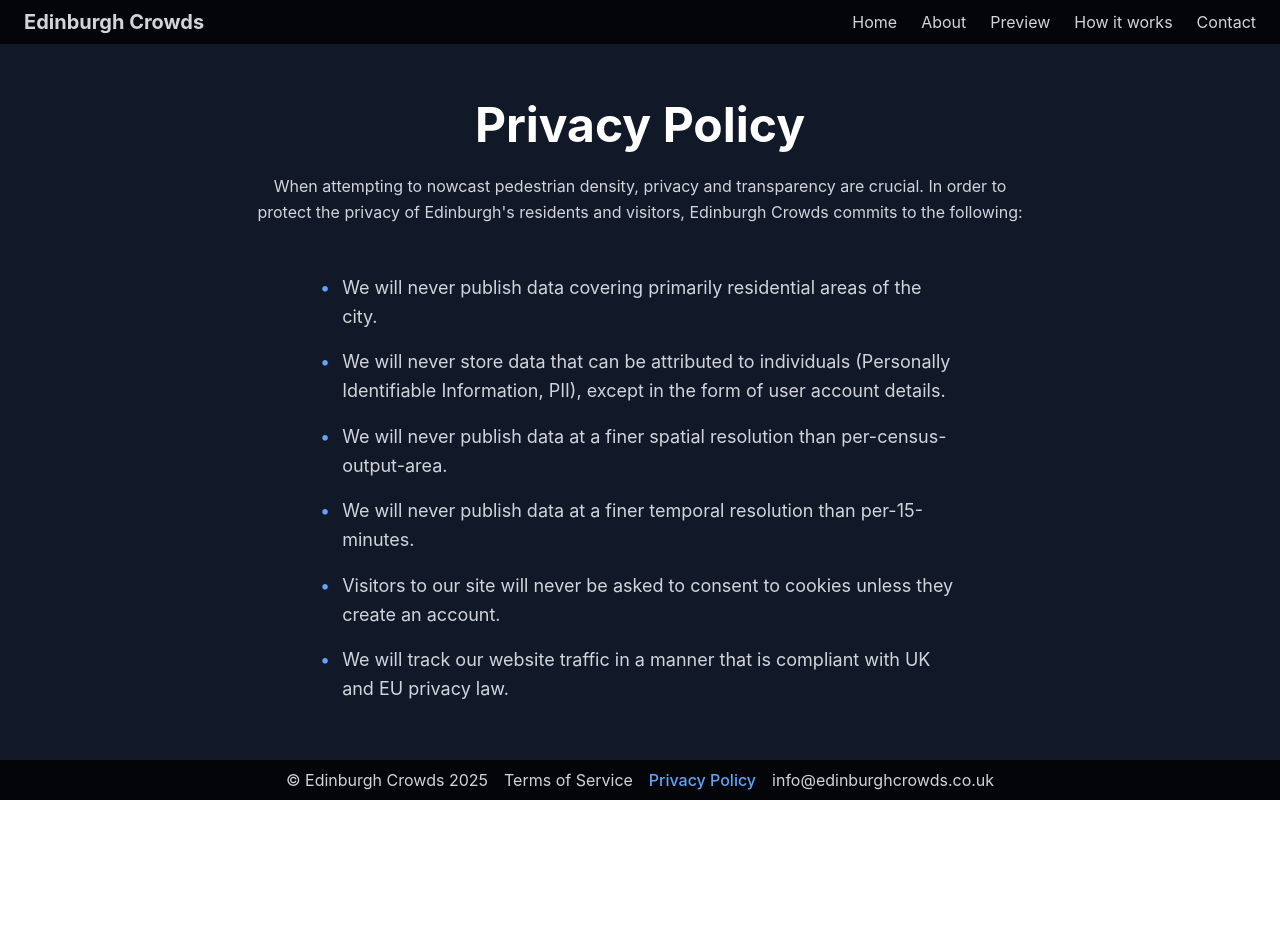
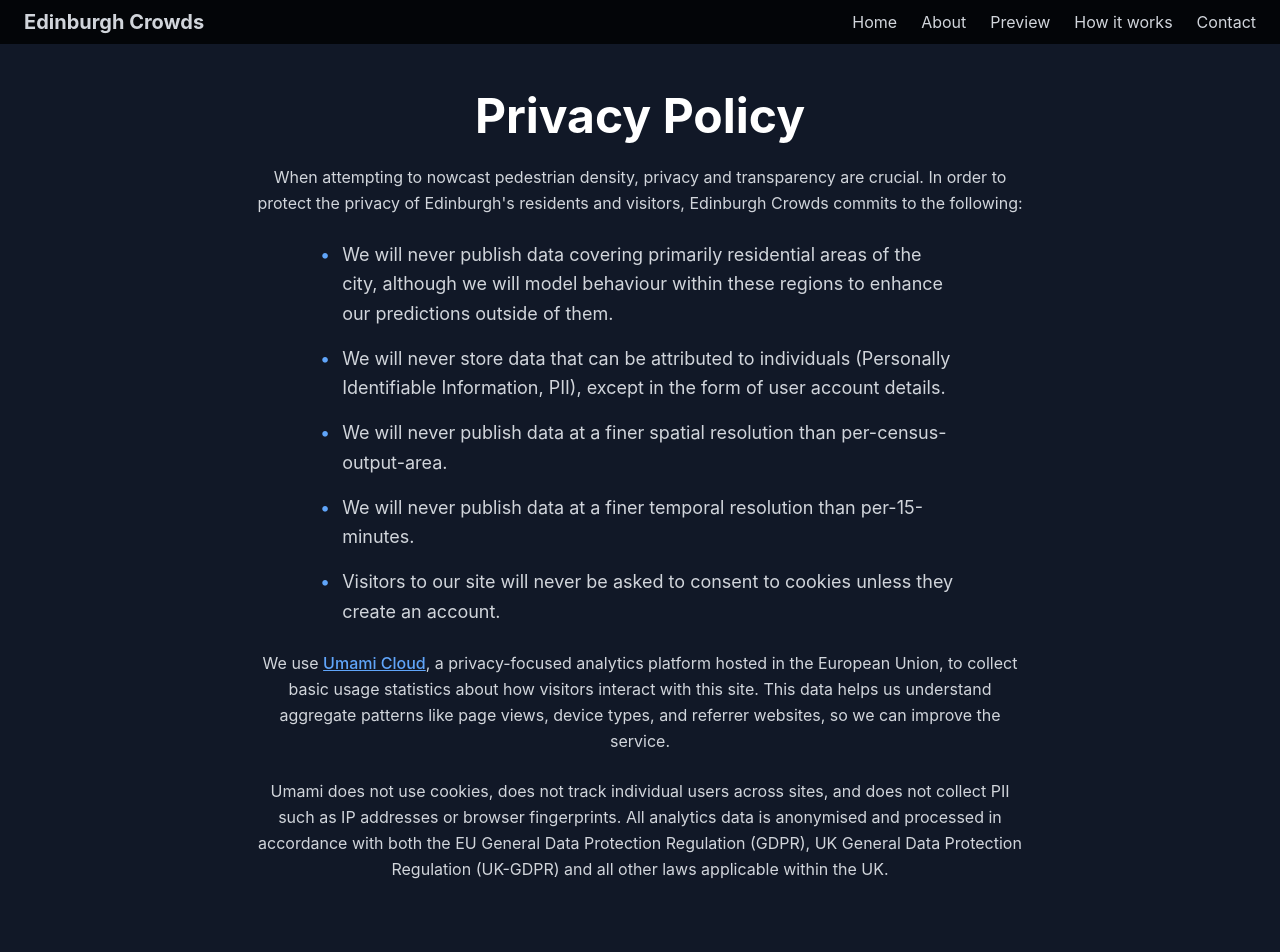
Before and after one commit to TristanGoss/edicrowds-frontend, a React (Create React App) app: page /privacy in a window 1280 px wide. Shown: the top 952 px of the page. Before the commit the page ends 800 px from the top, so only its background shows below. Built offline with nearby package versions, Linux system fonts and the light colour scheme.

Commit message:
launch umami tracking

```diff
--- a/public/index.html
+++ b/public/index.html
@@ -12,6 +12,8 @@
     <link rel="apple-touch-icon" href="%PUBLIC_URL%/logo192.png" />
     <link rel="manifest" href="%PUBLIC_URL%/manifest.json" />
     <title>Edinburgh Crowds</title>
+    <!-- Visitor tracking via Umami Cloud -->
+    <script defer src="https://cloud.umami.is/script.js" data-website-id="7e8c2b97-5f27-49d7-a23f-26684dea8a8b"></script>
   </head>
   <body>
     <noscript>You need to enable JavaScript to run this app.</noscript>
--- a/src/pages/Privacy.jsx
+++ b/src/pages/Privacy.jsx
@@ -12,15 +12,19 @@ export default function PrivacyPolicy() {
             When attempting to nowcast pedestrian density, privacy and transparency are crucial.
             In order to protect the privacy of Edinburgh's residents and visitors, Edinburgh Crowds commits to the following:
           </p>
-          <br/>
           <ul className="bullet-list">
             <li className="bullet-item">
               <span className="bullet-icon">•</span>
-              <span>We will never publish data covering primarily residential areas of the city.</span>
+              <span>
+                We will never publish data covering primarily residential areas of the city, although we will
+                model behaviour within these regions to enhance our predictions outside of them.
+              </span>
             </li>
             <li className="bullet-item">
               <span className="bullet-icon">•</span>
-              <span>We will never store data that can be attributed to individuals (Personally Identifiable Information, PII), except in the form of user account details.</span>
+              <span>We will never store data that can be attributed to individuals (Personally Identifiable Information, PII),
+                except in the form of user account details.
+              </span>
             </li>
             <li className="bullet-item">
               <span className="bullet-icon">•</span>
@@ -34,11 +38,21 @@ export default function PrivacyPolicy() {
               <span className="bullet-icon">•</span>
               <span>Visitors to our site will never be asked to consent to cookies unless they create an account.</span>
             </li>
-            <li className="bullet-item">
-              <span className="bullet-icon">•</span>
-              <span>We will track our website traffic in a manner that is compliant with UK and EU privacy law.</span>
-            </li>
           </ul>
+          <br/>
+          <p className="text-block">
+            We use{' '}<a href="https://umami.is" className="no-wrap-link">Umami Cloud</a>,
+            a privacy-focused analytics platform hosted in the European Union,
+            to collect basic usage statistics about how visitors interact with this site.
+            This data helps us understand aggregate patterns like page views, device types, and referrer websites,
+            so we can improve the service.
+          </p>
+          <p className="text-block">
+            Umami does not use cookies, does not track individual users across sites,
+            and does not collect PII such as IP addresses or browser fingerprints.
+            All analytics data is anonymised and processed in accordance with both the EU General Data Protection Regulation (GDPR),
+            UK General Data Protection Regulation (UK-GDPR) and all other laws applicable within the UK.
+          </p>
         </div>
       </div>
       <Footer />
```
Also changed, not shown: 1 other file (tests, documents, lock files or other folders).
